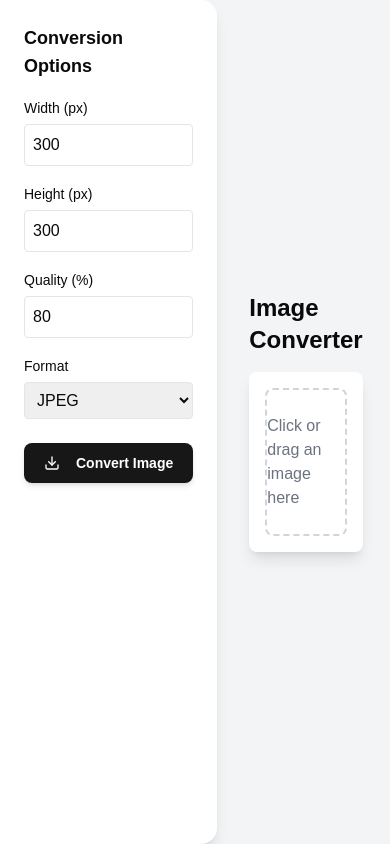
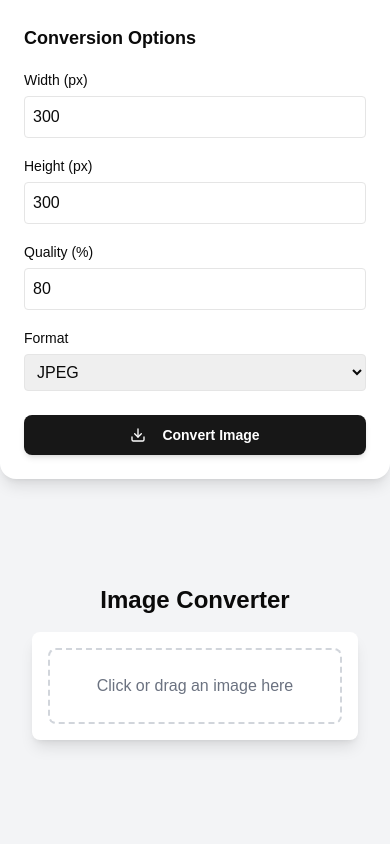
Before and after one commit to cmendev/frameit-image, a Next.js app: page /convert in a window 390 px wide. Built offline with nearby package versions, Linux system fonts and the light colour scheme.

Commit message:
responsive desing

```diff
--- a/app/convert/page.tsx
+++ b/app/convert/page.tsx
@@ -77,11 +77,9 @@ export default function ImageConverter() {
   };
 
   return (
-    <div className="flex h-screen bg-gray-100">
-      {/* Sidebar */}
-      <div className="w-64 p-6 bg-white shadow-lg rounded-r-2xl">
+    <div className="flex flex-col md:flex-row h-screen bg-gray-100">
+      <div className="w-full md:w-64 p-6 bg-white shadow-lg rounded-b-2xl md:rounded-r-2xl">
         <h2 className="text-lg font-semibold mb-4">Conversion Options</h2>
-
         <div className="space-y-4">
           <label className="block">
             <span className="text-sm font-medium">Width (px)</span>
@@ -92,7 +90,6 @@ export default function ImageConverter() {
               className="mt-1 w-full p-2 border rounded"
             />
           </label>
-
           <label className="block">
             <span className="text-sm font-medium">Height (px)</span>
             <input
@@ -102,7 +99,6 @@ export default function ImageConverter() {
               className="mt-1 w-full p-2 border rounded"
             />
           </label>
-
           <label className="block">
             <span className="text-sm font-medium">Quality (%)</span>
             <input
@@ -114,7 +110,6 @@ export default function ImageConverter() {
               className="mt-1 w-full p-2 border rounded"
             />
           </label>
-
           <label className="block">
             <span className="text-sm font-medium">Format</span>
             <select
@@ -129,41 +124,25 @@ export default function ImageConverter() {
             </select>
           </label>
         </div>
-
         <Button className="mt-6 w-full" onClick={handleSubmit}>
           <Download className="h-4 w-4 mr-2" />
           Convert Image
         </Button>
       </div>
-
-      {/* Preview Section */}
       <div className="flex-1 p-8 flex flex-col items-center justify-center">
         <h1 className="text-2xl font-bold mb-4">Image Converter</h1>
-
         <div className="w-full p-4 bg-white rounded-lg shadow-lg flex flex-col items-center">
           {!preview && (
             <label className="w-full cursor-pointer flex flex-col items-center border-dashed border-2 border-gray-300 py-6 rounded-lg">
-              <input
-                type="file"
-                accept="image/*"
-                onChange={handleImageUpload}
-                className="hidden"
-              />
+              <input type="file" accept="image/*" onChange={handleImageUpload} className="hidden" />
               <span className="text-gray-500">Click or drag an image here</span>
             </label>
           )}
-
           {preview && (
-            <div className="flex flex-col">
-              <div className="mt-4 flex justify-center">
-                <FeatureImage preview={preview} widthpx={width} heightpx={height} />
-              </div><label className="w-10 p-2 mt-2 cursor-pointer rounded-full flex flex-col items-center border-dashed border-2 border-gray-300 ">
-                <input
-                  type="file"
-                  accept="image/*"
-                  onChange={handleImageUpload}
-                  className="hidden"
-                />
+            <div className="flex flex-col items-center">
+              <FeatureImage preview={preview} widthpx={width} heightpx={height} />
+              <label className="w-10 p-2 mt-2 cursor-pointer rounded-full flex flex-col items-center border-dashed border-2 border-gray-300">
+                <input type="file" accept="image/*" onChange={handleImageUpload} className="hidden" />
                 <ImagePlus />
               </label>
             </div>
```
